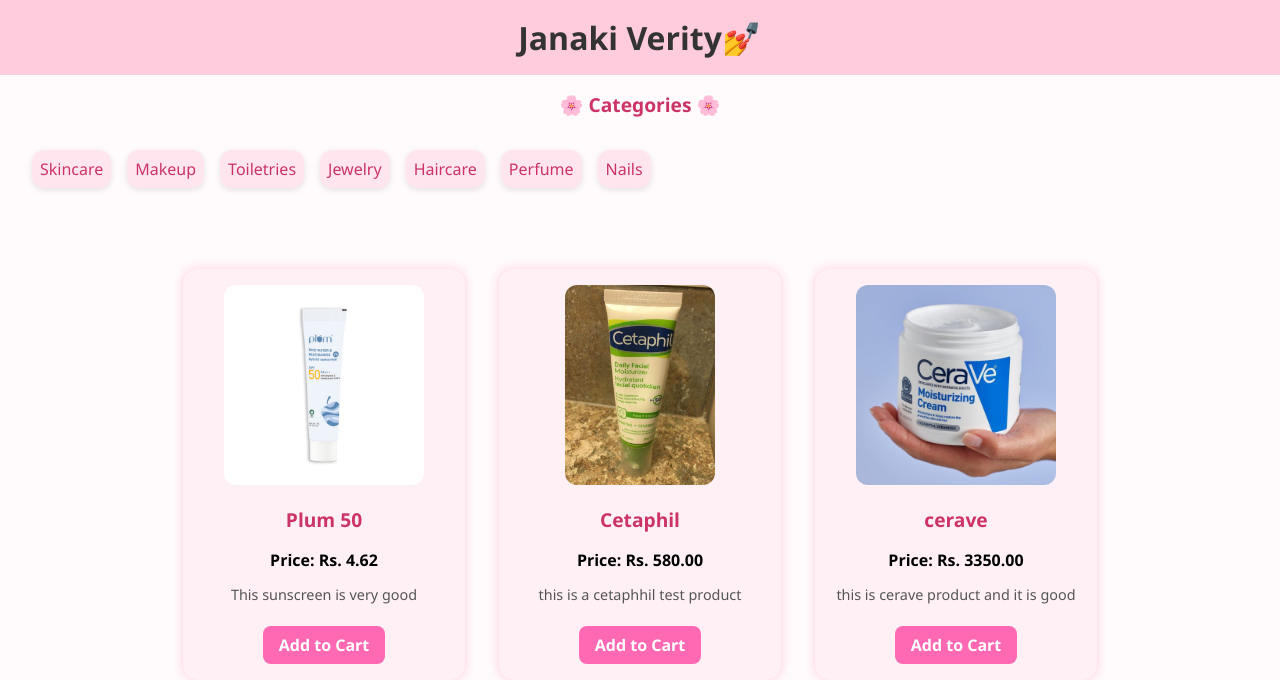
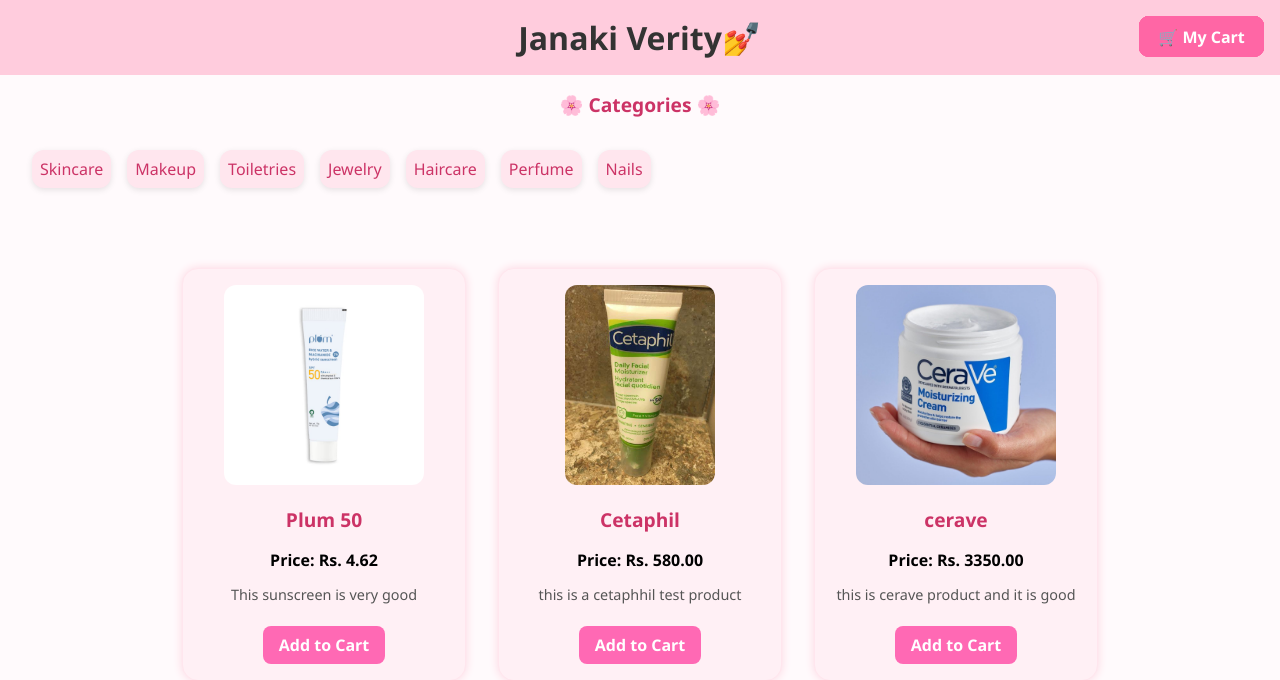
Before and after one commit to bratAR/janaki, a Django app: page / in a window 1280 px wide. Shown: the top 680 px of the page. Run offline with Django 5.2, Linux system fonts and the light colour scheme; data comes from the database, SQL or seed files in the repository; both versions use the stored data as it was after the commit.

Commit message:
yo chai maile cart ko logo front home page ma haley ani dherau tauko dukhayera balla code milaye teti ahile ko lagi

```diff
--- a/janaki/urls.py
+++ b/janaki/urls.py
@@ -18,10 +18,13 @@
 from django.urls import path, include
 from django.conf import settings
 from django.conf.urls.static import static
+from store import views
 
 urlpatterns = [
     path('admin/', admin.site.urls),
     path('', include('store.urls')),
+    path('', views.home, name='home'),
+    path('cart/', views.cart_view, name='cart'),
 ]
 
 if settings.DEBUG:
--- /dev/null
+++ b/store/context_processor.py
@@ -0,0 +1,6 @@
+# store/context_processors.py
+
+def cart_item_count(request):
+    cart = request.session.get('cart', {})
+    total_items = sum(cart.values())
+    return {'cart_count': total_items}
--- a/store/templates/store/home.html
+++ b/store/templates/store/home.html
@@ -160,6 +160,20 @@
                 <strong>Price: Rs. {{ product.price }}</strong><br>
                 <p>{{ product.description|truncatechars:100 }}</p>
                 <a href="{% url 'add_to_cart' product.id %}" class="btn-cart">Add to Cart</a>
+                <a href="{% url 'cart' %}" class="btn" style="
+    position: absolute;
+    top: 1rem;
+    right: 1rem;
+    background-color: #ff66a5;
+    padding: 0.6rem 1.2rem;
+    border-radius: 10px;
+    color: white;
+    font-weight: bold;
+    text-decoration: none;
+">
+    🛒 My Cart
+</a>
+
             </div>
         {% endfor %}
     </div>
--- a/store/views.py
+++ b/store/views.py
@@ -3,6 +3,7 @@
 from django.views.decorators.http import require_POST
 from django.http import JsonResponse
 
+# Home page - with category filtering
 def home(request):
     category_id = request.GET.get('category')
     if category_id:
@@ -15,7 +16,45 @@
         'products': products,
     })
 
+# Cart view - show all items in cart with subtotal and total
+def cart_view(request):
+    cart = request.session.get('cart', {})
+    cart_items = []
+    total = 0
 
+    for product_id, quantity in cart.items():
+        product = get_object_or_404(Product, id=product_id)
+        subtotal = product.price * quantity
+        cart_items.append({
+            'product': product,
+            'quantity': quantity,
+            'subtotal': subtotal
+        })
+        total += subtotal
+
+    return render(request, 'store/cart.html', {
+        'cart_items': cart_items,
+        'total': total
+    })
+
+# Add to cart (regular, non-AJAX)
+def add_to_cart(request, product_id):
+    cart = request.session.get('cart', {})
+    product_id_str = str(product_id)
+    cart[product_id_str] = cart.get(product_id_str, 0) + 1
+    request.session['cart'] = cart
+    return redirect('cart')
+
+# Remove item from cart (non-AJAX)
+def remove_from_cart(request, product_id):
+    cart = request.session.get('cart', {})
+    product_id_str = str(product_id)
+    if product_id_str in cart:
+        del cart[product_id_str]
+        request.session['cart'] = cart
+    return redirect('cart')
+
+# Update cart item quantity (non-AJAX)
 @require_POST
 def update_cart(request, product_id):
     cart = request.session.get('cart', {})
@@ -33,50 +72,7 @@
     request.session['cart'] = cart
     return redirect('cart')
 
-from django.shortcuts import render, redirect
-
-def checkout_view(request):
-    if request.method == 'POST':
-        # Clear the cart as part of the checkout process (mock action)
-        request.session['cart'] = {}
-        # Redirect to the 'thankyou' page after checkout
-        return redirect('thankyou')
-
-    return render(request, 'checkout.html')
-
-def thank_you_view(request):
-    # Simply render the thank-you page
-    return render(request, 'thankyou.html')
-
-
-def add_to_cart(request, product_id):
-    cart = request.session.get('cart', {})
-    cart[str(product_id)] = cart.get(str(product_id), 0) + 1
-    cart[product_id] = cart.get(product_id, 0) + 1  # Increment quantity
-    request.session['cart'] = cart
-    return redirect('cart')
-
-def cart_view(request):
-    cart = request.session.get('cart', {})
-    cart_items = []
-    total = 0
-    for product_id, quantity in cart.items():
-        product = get_object_or_404(Product, id=product_id)
-        subtotal = product.price * quantity
-        cart_items.append({'product': product, 'quantity': quantity, 'subtotal': subtotal})
-        total += subtotal
-    return render(request, 'cart.html', {'cart_items': cart_items, 'total': total})
-
-
-    products = []
-    total = 0
-    for product_id, quantity in cart.items():
-        product = get_object_or_404(Product, id=product_id)
-        subtotal = product.price * quantity
-        products.append({'product': product, 'quantity': quantity, 'subtotal': subtotal})
-        total += subtotal
-    return render(request, 'cart.html', {'cart_items': products, 'total': total})
-
+# AJAX - Add to cart
 def ajax_add_to_cart(request):
     if request.method == 'POST':
         product_id = request.POST.get('product_id')
@@ -86,6 +82,7 @@
         return JsonResponse({'success': True, 'cartCount': sum(cart.values())})
     return JsonResponse({'success': False})
 
+# AJAX - Update item quantity in cart
 def ajax_update_cart(request):
     if request.method == 'POST':
         product_id = request.POST.get('product_id')
@@ -99,6 +96,7 @@
         return JsonResponse({'success': True})
     return JsonResponse({'success': False})
 
+# AJAX - Remove item from cart
 def ajax_remove_from_cart(request):
     if request.method == 'POST':
         product_id = request.POST.get('product_id')
@@ -108,20 +106,13 @@
         return JsonResponse({'success': True})
     return JsonResponse({'success': False})
 
-# store/views.py
-def remove_from_cart(request, product_id):
-    cart = request.session.get('cart', {})
-    product_id_str = str(product_id)
+# Checkout view - mock checkout and redirect to thank you
+def checkout_view(request):
+    if request.method == 'POST':
+        request.session['cart'] = {}  # clear cart
+        return redirect('thankyou')
+    return render(request, 'checkout.html')
 
-    if product_id_str in cart:
-        del cart[product_id_str]
-        request.session['cart'] = cart
-
-    return redirect('cart')
-
-
-def checkout_view(request):
-    # Clear cart for now as a simple "checkout"
-    request.session['cart'] = {}
-    return render(request, 'checkout.html')
-# Create your views here.
+# Thank you page
+def thank_you_view(request):
+    return render(request, 'thankyou.html')
```
Also changed, not shown: janaki/settings.py (+5 -2 lines), store/templates/store/base.html (added, +20 -0 lines), store/templates/store/cart.html (renamed from store/templates/cart.html, +9 -19 lines), db.sqlite3.
